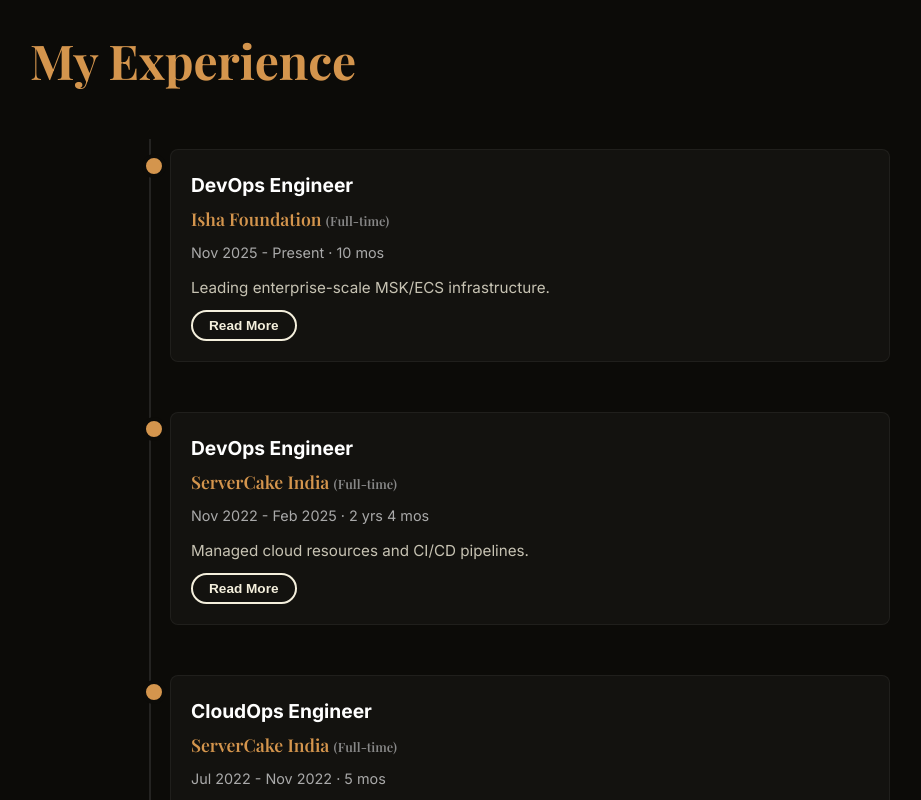
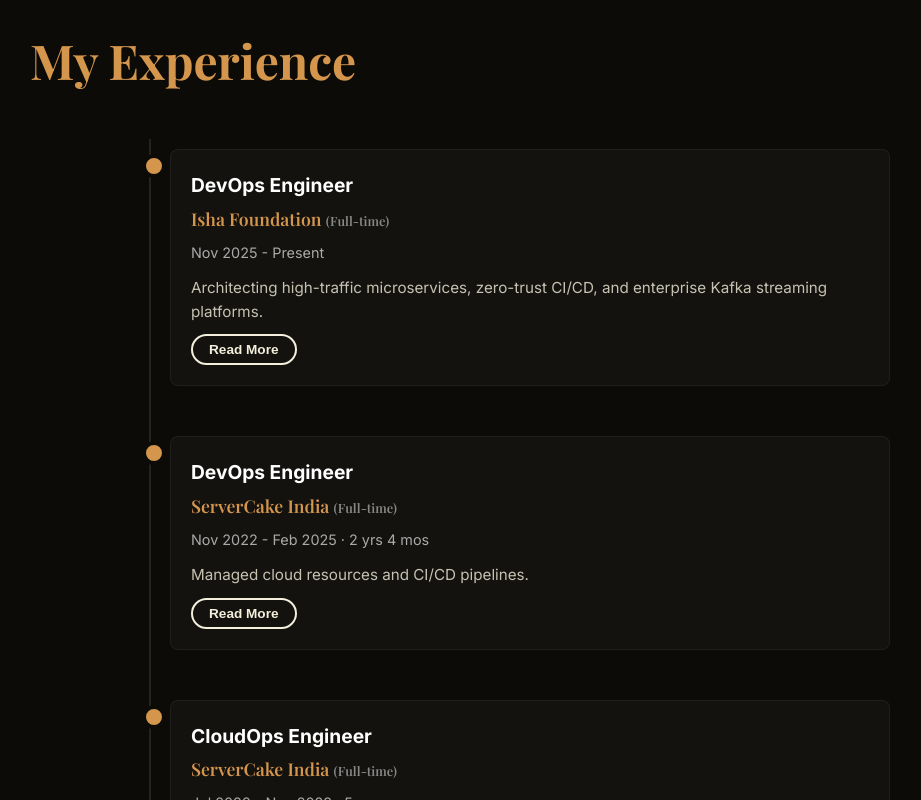
Before and after one commit to KrishnaaCloud/KrishnaaCloud.github.io, a React (Vite) app: page / in a window 1280 px wide. Shown: the part 1500-2300 px from the top of the page, without its empty margins (110-1031 px from the left). Built offline with nearby package versions, Linux system fonts and the light colour scheme; a web font is replaced by a local one.

Commit message:
feat: creatively update Isha Foundation experience details

```diff
--- a/src/components/Experience.jsx
+++ b/src/components/Experience.jsx
@@ -8,14 +8,15 @@ const Experience = () => {
     {
       company: "Isha Foundation",
       role: "DevOps Engineer",
-      date: "Nov 2025 - Present · 10 mos",
+      date: "Nov 2025 - Present",
       type: "Full-time",
-      summary: "Leading enterprise-scale MSK/ECS infrastructure.",
+      summary: "Architecting high-traffic microservices, zero-trust CI/CD, and enterprise Kafka streaming platforms.",
       details: [
-        "Independently own and optimize enterprise-scale Kafka/MSK platforms and ECS infrastructure.",
-        "Ensure high availability and reliability for mission-critical applications.",
-        "Automated staggered ingestion and integrated AWS Secrets Manager.",
-        "Reduced DB query spike incidents by 57%."
+        "Architected an async-first Python microservice on AWS ECS, effortlessly serving over 3.5 Million weekly HTTP requests behind unified Cloudflare DNS routing.",
+        "Engineered zero-trust, automated CI/CD pipelines via GitHub Actions for AWS Managed Airflow (MWAA) and ECS container rollouts, utilizing AWS OIDC and Secrets Manager.",
+        "Led the zero-downtime cross-region migration and scaling of a mission-critical enterprise architecture across the EU and APAC regions.",
+        "Single-handedly owned the organization-wide Apache Kafka ecosystem, migrating 481 topics (5GB+ daily throughput) to Amazon MSK while architecting cross-cloud proxy routing to Azure.",
+        "Eliminated cascading architectural failures and reduced database query spikes by 57% through custom staggered-ingestion algorithms and ALB timeout tuning."
       ]
     },
     {
```
